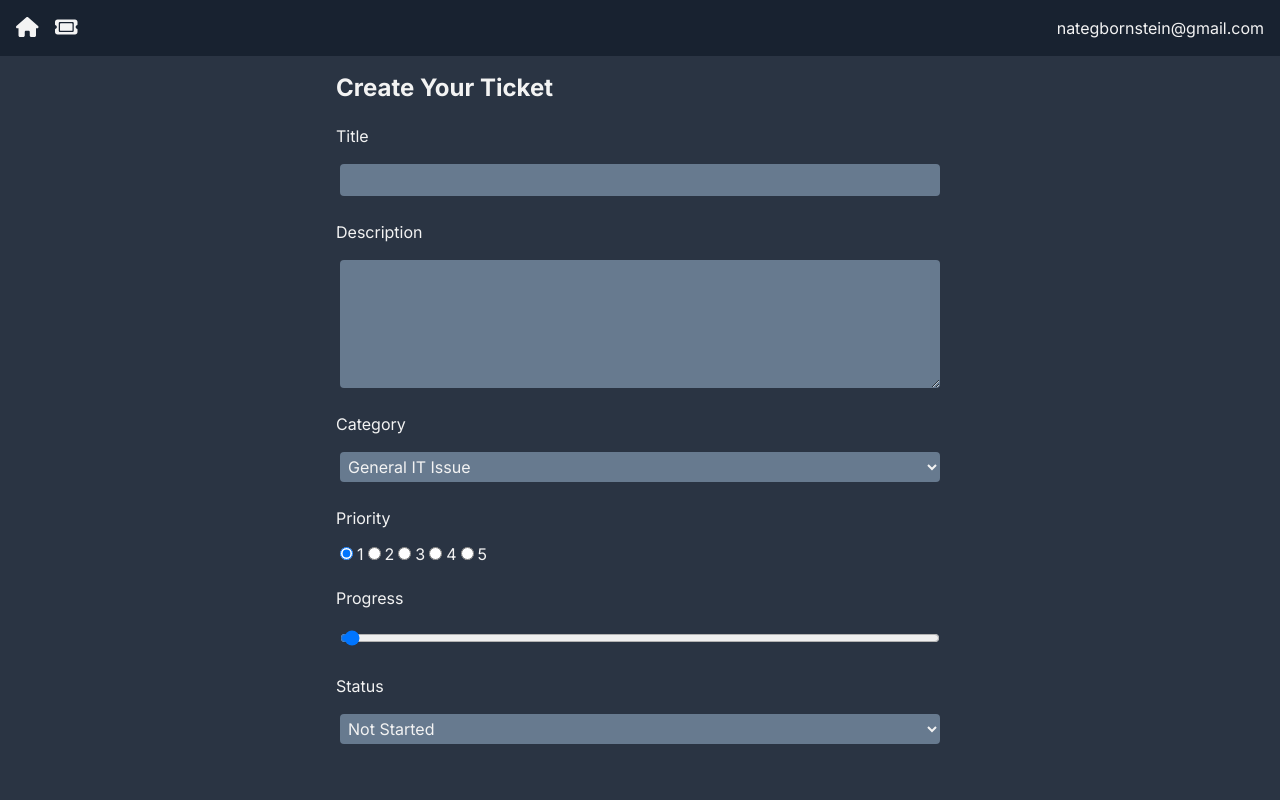
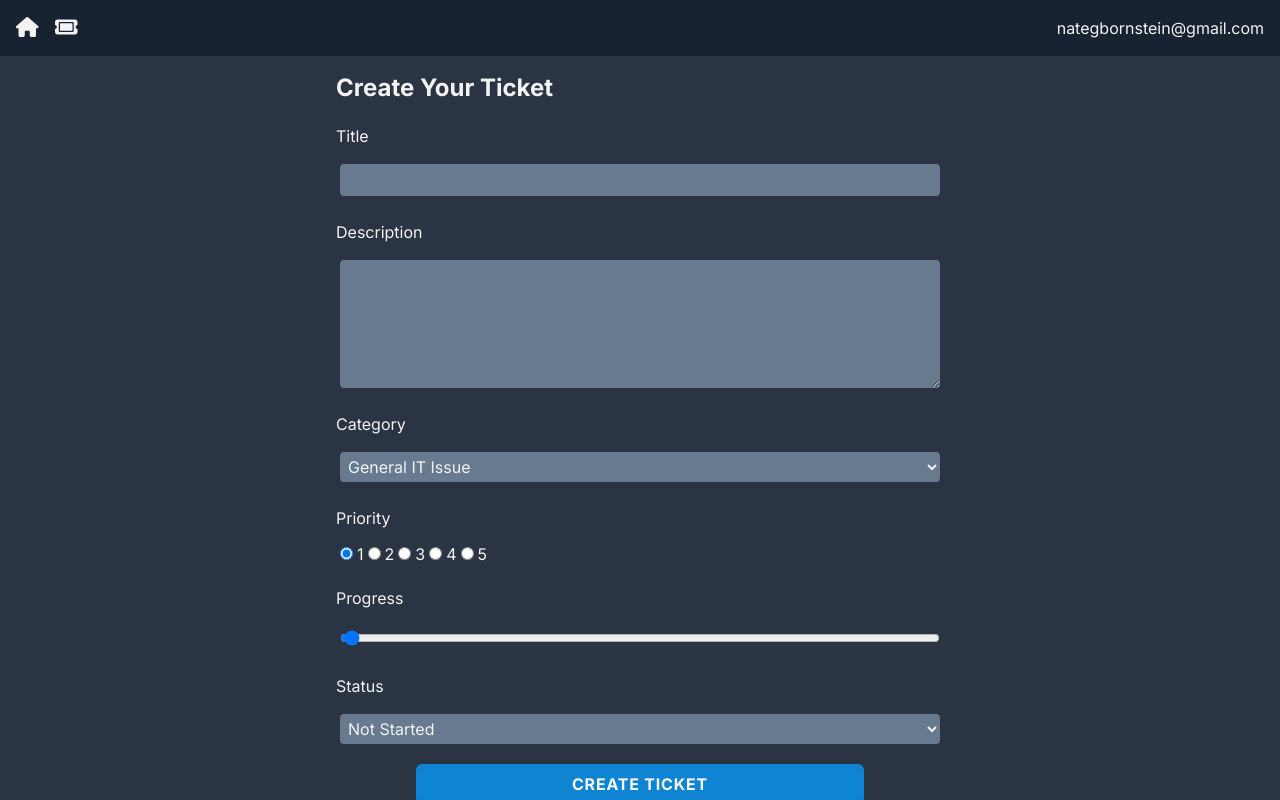
Before and after one commit to greenteaisgreat/intuitive-ticketing, a Next.js app: page /TicketPage/new in a window 1280 px wide. Built offline with nearby package versions, Linux system fonts and the light colour scheme.

Commit message:
Add Submit Button

```diff
--- a/app/(components)/TicketForm.jsx
+++ b/app/(components)/TicketForm.jsx
@@ -145,6 +145,13 @@ const TicketForm = () => {
                     <option value="started">In Progress</option>
                     <option value="finished">Finished</option>
                 </select>
+                <div className="flex justify-center">
+                    <input
+                        type="submit"
+                        className="btn"
+                        value="Create Ticket"
+                    />
+                </div>
             </form>
         </div>
     );
```
